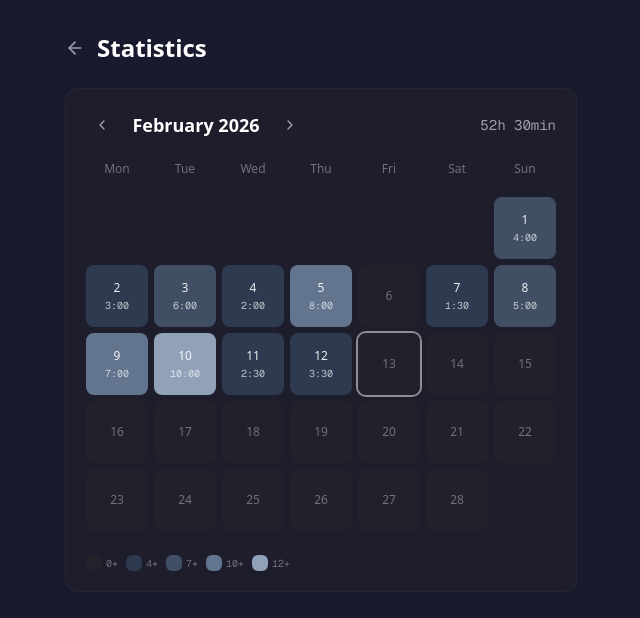
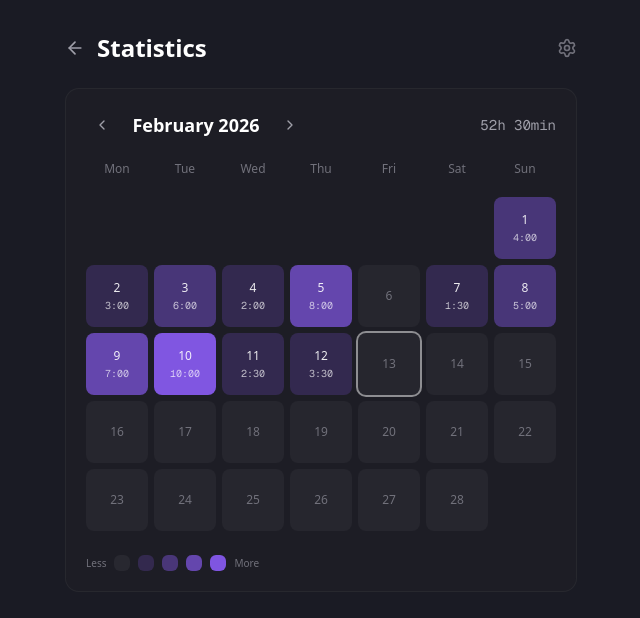
Before and after one commit to Teyfis/PomoLock, a Next.js app: page /dashboard in a window 1280 px wide. Shown: the top 618 px of the page, without its empty margins (319-959 px from the left). Built offline with nearby package versions, Linux system fonts and the light colour scheme.

Commit message:
feat: refinamentos UI - bg #1A1B24, ring grosso animado, pause hyperfocus, tabs quadradas, tabular-nums, dashboardAccent

```diff
--- a/src/app/dashboard/page.tsx
+++ b/src/app/dashboard/page.tsx
@@ -1,7 +1,9 @@
 'use client'
 
 import { HeatmapCalendar } from '@/components/dashboard/HeatmapCalendar'
+import { SettingsDialog } from '@/components/settings/SettingsDialog'
 import { ArrowLeft } from 'lucide-react'
+import { useTimerStore } from '@/stores/timerStore'
 import Link from 'next/link'
 import type { DayStats } from '@/types'
 
@@ -22,9 +24,12 @@ const MOCK_SESSIONS: DayStats[] = [
 ]
 
 export default function DashboardPage() {
+    const dashboardAccent = useTimerStore((s) => s.settings.dashboardAccent)
+
     return (
-        <div className="min-h-screen bg-[#1a1a2e] pt-8 px-4 pb-8">
+        <div className="min-h-screen bg-[#1A1B24] pt-8 px-4 pb-8">
             <div className="max-w-lg mx-auto space-y-6">
+                <div className="flex items-center justify-between">
                     <div className="flex items-center gap-3">
                         <Link
                             href="/"
@@ -34,8 +39,10 @@ export default function DashboardPage() {
                         </Link>
                         <h1 className="text-2xl font-bold text-white">Statistics</h1>
                     </div>
+                    <SettingsDialog />
+                </div>
                 <div className="bg-zinc-800/30 rounded-xl p-5 border border-zinc-700/30">
-                    <HeatmapCalendar sessions={MOCK_SESSIONS} />
+                    <HeatmapCalendar sessions={MOCK_SESSIONS} accentColor={dashboardAccent} />
                 </div>
             </div>
         </div>
--- a/src/app/layout.tsx
+++ b/src/app/layout.tsx
@@ -26,7 +26,7 @@ export default function RootLayout({
   return (
     <html lang="en" className="dark">
       <body
-        className={`${geistSans.variable} ${geistMono.variable} antialiased bg-[#1a1a2e]`}
+        className={`${geistSans.variable} ${geistMono.variable} antialiased bg-[#1A1B24]`}
       >
         {children}
       </body>
--- a/src/components/dashboard/DayCell.tsx
+++ b/src/components/dashboard/DayCell.tsx
@@ -7,15 +7,8 @@ interface DayCellProps {
     day: number | null // null for empty cells
     totalMinutes: number
     isToday?: boolean
+    intensityColors: string[]
 }
-
-const INTENSITY_COLORS = [
-    'bg-zinc-800/50',      // 0: no data
-    'bg-slate-700/80',     // 1: 0-4h
-    'bg-slate-600/90',     // 2: 4-7h
-    'bg-slate-500',        // 3: 7-10h
-    'bg-slate-400',        // 4: 10h+
-]
 
 function formatHoursMinutes(totalMinutes: number): string {
     if (totalMinutes === 0) return ''
@@ -24,25 +17,26 @@ function formatHoursMinutes(totalMinutes: number): string {
     return `${h}:${String(m).padStart(2, '0')}`
 }
 
-export function DayCell({ day, totalMinutes, isToday }: DayCellProps) {
+export function DayCell({ day, totalMinutes, isToday, intensityColors }: DayCellProps) {
     if (day === null) {
         return <div className="aspect-square" />
     }
 
     const intensity = getHeatmapIntensity(totalMinutes)
     const timeDisplay = formatHoursMinutes(totalMinutes)
+    const bgColor = intensity === 0 ? 'rgba(255,255,255,0.04)' : intensityColors[intensity]
 
     return (
         <div
             className={cn(
                 'aspect-square rounded-md flex flex-col items-center justify-center gap-0.5 transition-colors duration-200 text-center',
-                INTENSITY_COLORS[intensity],
                 isToday && 'ring-2 ring-white/50'
             )}
+            style={{ backgroundColor: bgColor }}
         >
             <span
                 className={cn(
-                    'text-xs font-medium',
+                    'text-xs font-medium tabular-nums',
                     intensity === 0 ? 'text-zinc-500' : 'text-white/90'
                 )}
             >
--- a/src/components/dashboard/HeatmapCalendar.tsx
+++ b/src/components/dashboard/HeatmapCalendar.tsx
@@ -7,16 +7,9 @@ import type { DayStats } from '@/types'
 
 const WEEK_DAYS = ['Mon', 'Tue', 'Wed', 'Thu', 'Fri', 'Sat', 'Sun']
 
-const LEGEND_ITEMS = [
-    { label: '0+', className: 'bg-zinc-800/50' },
-    { label: '4+', className: 'bg-slate-700/80' },
-    { label: '7+', className: 'bg-slate-600/90' },
-    { label: '10+', className: 'bg-slate-500' },
-    { label: '12+', className: 'bg-slate-400' },
-]
-
 interface HeatmapCalendarProps {
     sessions: DayStats[]
+    accentColor: string
 }
 
 function getCalendarGrid(year: number, month: number) {
@@ -44,7 +37,14 @@ function getCalendarGrid(year: number, month: number) {
     return grid
 }
 
-export function HeatmapCalendar({ sessions }: HeatmapCalendarProps) {
+function hexToRgba(hex: string, alpha: number): string {
+    const r = parseInt(hex.slice(1, 3), 16)
+    const g = parseInt(hex.slice(3, 5), 16)
+    const b = parseInt(hex.slice(5, 7), 16)
+    return `rgba(${r}, ${g}, ${b}, ${alpha})`
+}
+
+export function HeatmapCalendar({ sessions, accentColor }: HeatmapCalendarProps) {
     const today = new Date()
     const [year, setYear] = useState(today.getFullYear())
     const [month, setMonth] = useState(today.getMonth())
@@ -98,6 +98,15 @@ export function HeatmapCalendar({ sessions }: HeatmapCalendarProps) {
         )
     }
 
+    // Generate intensity colors based on accent color
+    const intensityColors = useMemo(() => [
+        'transparent',
+        hexToRgba(accentColor, 0.2),
+        hexToRgba(accentColor, 0.4),
+        hexToRgba(accentColor, 0.65),
+        hexToRgba(accentColor, 0.9),
+    ], [accentColor])
+
     return (
         <div className="space-y-4">
             <MonthNavigator
@@ -128,20 +137,22 @@ export function HeatmapCalendar({ sessions }: HeatmapCalendarProps) {
                         day={day}
                         totalMinutes={day !== null ? (dayMap.get(day) ?? 0) : 0}
                         isToday={isToday(day)}
+                        intensityColors={intensityColors}
                     />
                 ))}
             </div>
 
             {/* Legend */}
             <div className="flex items-center gap-2 pt-2">
-                {LEGEND_ITEMS.map((item) => (
-                    <div key={item.label} className="flex items-center gap-1">
-                        <div className={`w-4 h-4 rounded-sm ${item.className}`} />
-                        <span className="text-[10px] text-zinc-500 font-mono">
-                            {item.label}
-                        </span>
-                    </div>
+                <span className="text-[10px] text-zinc-500">Less</span>
+                {intensityColors.map((color, i) => (
+                    <div
+                        key={i}
+                        className="w-4 h-4 rounded-sm"
+                        style={{ backgroundColor: i === 0 ? 'rgba(255,255,255,0.05)' : color }}
+                    />
                 ))}
+                <span className="text-[10px] text-zinc-500">More</span>
             </div>
         </div>
     )
--- a/src/components/settings/SettingsDialog.tsx
+++ b/src/components/settings/SettingsDialog.tsx
@@ -206,6 +206,17 @@ export function SettingsDialog() {
                                 </div>
                             ))}
                         </div>
+                        <div className="flex items-center gap-2 pt-1">
+                            <input
+                                type="color"
+                                value={draft.dashboardAccent}
+                                onChange={(e) =>
+                                    setDraft({ ...draft, dashboardAccent: e.target.value })
+                                }
+                                className="w-8 h-8 rounded-full border-0 cursor-pointer bg-transparent [&::-webkit-color-swatch]:rounded-full [&::-webkit-color-swatch-wrapper]:p-0.5 [&::-moz-color-swatch]:rounded-full"
+                            />
+                            <Label className="text-xs text-zinc-400">Dashboard</Label>
+                        </div>
                     </section>
 
                     {/* Save */}
--- a/src/components/timer/ModeSelector.tsx
+++ b/src/components/timer/ModeSelector.tsx
@@ -18,7 +18,6 @@ export function ModeSelector({ accentColor }: ModeSelectorProps) {
     const mode = useTimerStore((s) => s.mode)
     const setMode = useTimerStore((s) => s.setMode)
     const reset = useTimerStore((s) => s.reset)
-    const status = useTimerStore((s) => s.status)
 
     const handleModeChange = (value: string) => {
         const newMode = value as TimerMode
@@ -32,12 +31,12 @@ export function ModeSelector({ accentColor }: ModeSelectorProps) {
 
     return (
         <Tabs value={mode} onValueChange={handleModeChange} className="w-full max-w-md mx-auto">
-            <TabsList className="grid w-full grid-cols-3 bg-zinc-800/60 h-11 rounded-full p-1">
+            <TabsList className="grid w-full grid-cols-3 bg-zinc-800/60 h-11 rounded-lg p-1 gap-1">
                 {MODES.map((m) => (
                     <TabsTrigger
                         key={m.value}
                         value={m.value}
-                        className="rounded-full text-sm font-semibold text-zinc-400 data-[state=active]:text-white data-[state=active]:shadow-none transition-all duration-200"
+                        className="rounded-md text-sm font-semibold text-zinc-400 data-[state=active]:text-white data-[state=active]:shadow-none transition-all duration-200"
                         style={
                             m.value === mode
                                 ? { backgroundColor: accentColor, color: 'white' }
--- a/src/components/timer/Timer.tsx
+++ b/src/components/timer/Timer.tsx
@@ -27,7 +27,7 @@ export function Timer() {
     const pomodoroText = completedPomodoros === 1 ? 'Pomodoro' : 'Pomodoros'
 
     return (
-        <div className="min-h-screen bg-[#1a1a2e] flex flex-col items-center pt-8 px-4">
+        <div className="min-h-screen bg-[#1A1B24] flex flex-col items-center pt-8 px-4">
             {/* Header */}
             <header className="w-full max-w-md flex items-center justify-between mb-8">
                 <h1
@@ -57,7 +57,7 @@ export function Timer() {
             <div className="w-full max-w-md flex items-center justify-between mb-10 px-1">
                 <div className="flex items-center gap-2 text-zinc-400 text-sm">
                     <Hourglass className="h-4 w-4" style={{ color: accentColor }} />
-                    <span className="font-medium">
+                    <span className="font-medium tabular-nums">
                         {completedPomodoros} {pomodoroText}
                     </span>
                 </div>
--- a/src/components/timer/TimerDisplay.tsx
+++ b/src/components/timer/TimerDisplay.tsx
@@ -17,9 +17,9 @@ export function TimerDisplay({
     isRunning,
     onReset,
 }: TimerDisplayProps) {
-    // SVG circular progress
+    // SVG circular progress — thicker ring, animated
     const size = 280
-    const strokeWidth = 4
+    const strokeWidth = 6
     const radius = (size - strokeWidth) / 2
     const circumference = 2 * Math.PI * radius
     const offset = circumference * (1 - progress)
@@ -41,7 +41,7 @@ export function TimerDisplay({
                     strokeWidth={strokeWidth}
                     fill="none"
                 />
-                {/* Progress ring */}
+                {/* Progress ring — shrinks as time decreases */}
                 <circle
                     cx={size / 2}
                     cy={size / 2}
@@ -61,7 +61,7 @@ export function TimerDisplay({
                 <span className="text-6xl sm:text-7xl font-bold text-white font-mono tabular-nums tracking-tight">
                     {formattedTime}
                 </span>
-                <span className="text-sm text-zinc-400 font-medium" style={{ color: isRunning ? accentColor : undefined }}>
+                <span className="text-sm font-medium tabular-nums" style={{ color: isRunning ? accentColor : 'rgba(161,161,170,1)' }}>
                     {modeLabel}
                 </span>
                 {/* Reset icon */}
--- a/src/hooks/useTimer.ts
+++ b/src/hooks/useTimer.ts
@@ -88,6 +88,7 @@ export function useTimer() {
     }, [start])
 
     const handlePause = useCallback(() => {
+        // Pause works for both running and hyperfocus — just pauses
         pause()
     }, [pause])
 
@@ -127,7 +128,7 @@ export function useTimer() {
     // Display time: in hyperfocus mode, show the counting-up time
     const displaySeconds = status === 'hyperfocus' ? hyperfocusSeconds : secondsRemaining
 
-    // Get current accent color
+    // Get current accent color — purple during hyperfocus
     const getAccentColor = useCallback(() => {
         if (status === 'hyperfocus') return settings.modeColors.hyperfocus
         return settings.modeColors[mode]
@@ -144,6 +145,7 @@ export function useTimer() {
     }, [mode, status])
 
     // Progress ratio for circular ring (1 = full, 0 = empty)
+    // Ring shrinks as seconds decrease
     const getProgress = useCallback(() => {
         if (status === 'hyperfocus') return 1 // Full ring during hyperfocus
         const total = (() => {
@@ -188,7 +190,6 @@ function playAlarm(volume: number) {
         const ctx = new AudioContext()
         const v = volume * 0.25
 
-        // Bell tone 1
         const playTone = (freq: number, startTime: number, duration: number) => {
             const osc = ctx.createOscillator()
             const gain = ctx.createGain()
--- a/src/stores/timerStore.ts
+++ b/src/stores/timerStore.ts
@@ -20,6 +20,7 @@ interface TimerState {
     completedPomodoros: number
     sessionStartedAt: string | null
     hyperfocusEnabled: boolean
+    pausedFromHyperfocus: boolean
 
     // Settings
     settings: AppSettings
@@ -84,6 +85,7 @@ export const useTimerStore = create<TimerState>()(
             completedPomodoros: 0,
             sessionStartedAt: null,
             hyperfocusEnabled: false,
+            pausedFromHyperfocus: false,
 
             // Settings
             settings: DEFAULT_SETTINGS,
@@ -101,7 +103,11 @@ export const useTimerStore = create<TimerState>()(
             },
 
             start: () => {
-                const { status, sessionStartedAt } = get()
+                const { status, sessionStartedAt, pausedFromHyperfocus } = get()
+                if (pausedFromHyperfocus) {
+                    // Resume hyperfocus counting
+                    set({ status: 'hyperfocus', pausedFromHyperfocus: false })
+                } else {
                     set({
                         status: 'running',
                         sessionStartedAt:
@@ -109,10 +115,15 @@ export const useTimerStore = create<TimerState>()(
                                 ? new Date().toISOString()
                                 : sessionStartedAt,
                     })
+                }
             },
 
             pause: () => {
-                set({ status: 'paused' })
+                const { status } = get()
+                set({
+                    status: 'paused',
+                    pausedFromHyperfocus: status === 'hyperfocus',
+                })
             },
 
             reset: () => {
--- a/src/types/index.ts
+++ b/src/types/index.ts
@@ -26,6 +26,7 @@ export interface ModeColors {
 
 export interface AppSettings extends TimerSettings {
     modeColors: ModeColors
+    dashboardAccent: string
     locale: 'en' | 'pt-BR'
 }
 
@@ -44,6 +45,7 @@ export const DEFAULT_SETTINGS: AppSettings = {
         longBreak: '#397097',
         hyperfocus: '#8b5cf6',
     },
+    dashboardAccent: '#8b5cf6',
     locale: 'en',
 }
 
```
Also changed, not shown: 1 other file (tests, documents, lock files or other folders). Lines whose indentation alone changed are shown as unchanged.
